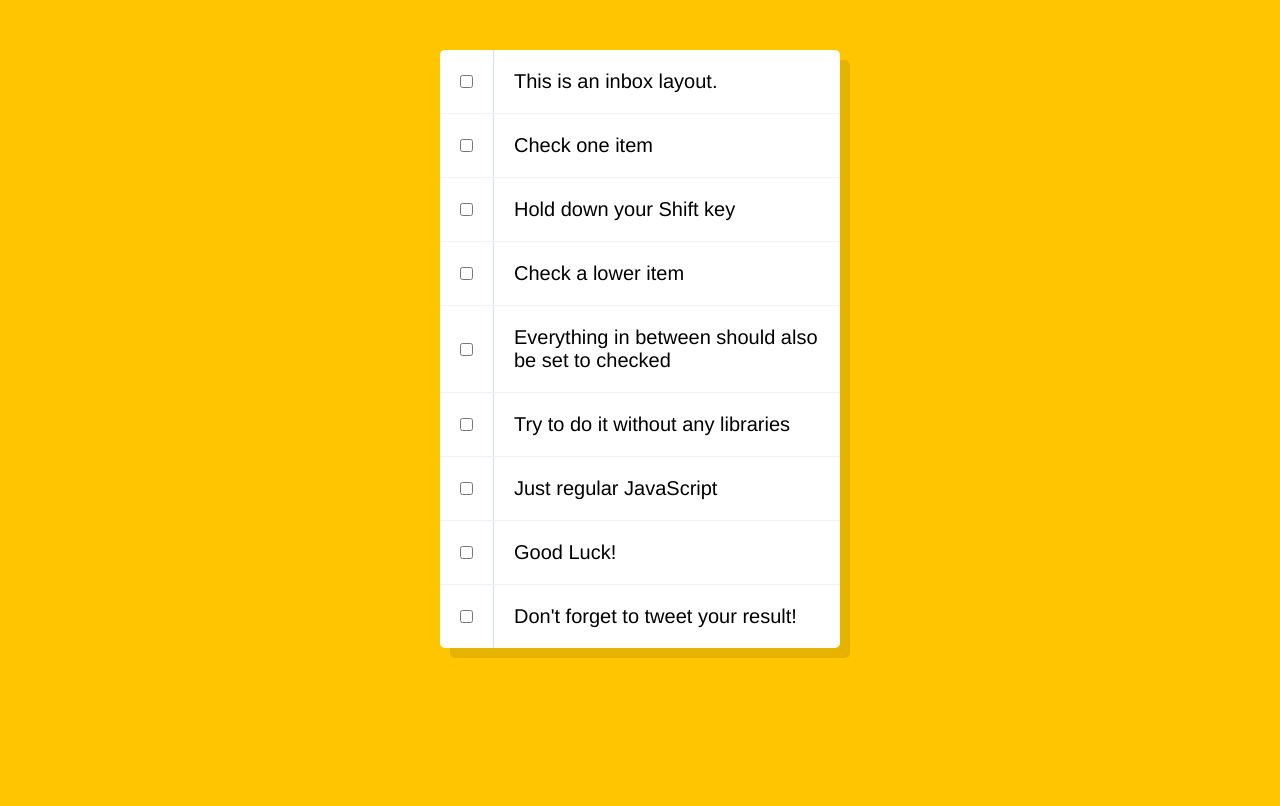
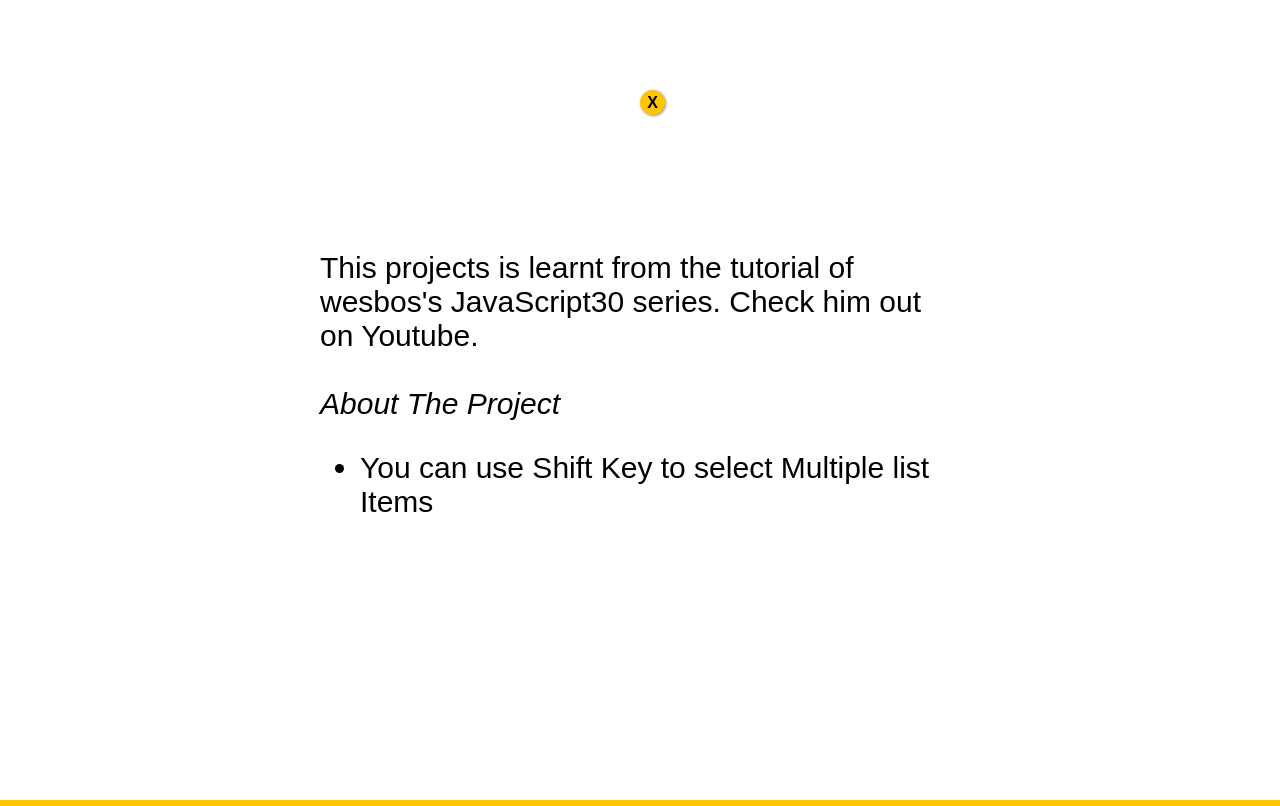
Before and after one commit to Coding-Algorithm/holdSiftKey-CheckBoxes, a plain HTML site: page index.html in a window 1280 px wide. Drawn offline with Linux system fonts and the light colour scheme.

Commit message:
Modification done

```diff
--- a/index.html
+++ b/index.html
@@ -6,6 +6,64 @@
   </head>
   <body>
     <style>
+      section{
+        position: fixed;
+        top: 0;
+        left: 0;
+        width: 100%;
+        height: 100vh;
+        background: white;
+        z-index: 1;
+        display: flex;
+        flex-direction: column;
+        align-items: center;
+        justify-content: center;
+        transition-duration: .5s;
+      }
+
+      section span{
+        position: absolute;
+        top: 10%;
+        left: 50%;
+        transform: translateX(50%);
+        width: 25px;
+        height: 25px;
+        margin-bottom: 100px;
+        display: flex;
+        align-items: center;
+        justify-content: center;
+        border-radius: 50%;
+        background:#ffc600;
+        box-shadow: 1px 1px 3px rgba(0, 0, 0, 0.431);
+        color: black;
+        font-weight: bold;
+        cursor: pointer;
+        animation: animate 1s ease infinite;
+        transition-duration: .5s;
+      }
+
+      section span:hover{
+        transform: scale(.9);
+      }
+
+      section article{
+        margin-top: -200px;
+        max-width: 30%;
+        border: none;
+        margin: 0 auto;
+        font-size: 15px;
+      }
+
+      @media (min-width : 600px){
+        section article{
+        margin-top: -200px;
+        max-width: 50%;
+        border: none;
+        margin: 0 auto;
+        font-size: 30px;
+      }
+      }
+
       html {
         font-family: sans-serif;
         background: #ffc600;
@@ -48,6 +106,60 @@
         font-weight: 200;
         border-left: 1px solid #d1e2ff;
       }
+
+      .follow{
+        width: 160px;
+        height: 100px;
+        margin: 0 auto;
+        padding: 5px;
+        border-radius: 50px;
+        box-sizing: border-box;
+        display: flex;
+        flex-direction: column;
+        align-items: center;
+        justify-content: center;
+      }
+
+      .follow span{
+        font-size: 18px;
+        font-weight: bold;
+
+      }
+
+      .link{
+        width: 100%;
+        height: 30px;
+        padding: 10px;
+        margin: 5px 0;
+        background: rgb(84 8 103);
+        display: flex;
+        align-items: center;
+        justify-content: center;
+        border-radius: 20px;
+        cursor: pointer;
+        animation: animate 2s linear infinite;
+      }
+
+      @keyframes animate{
+        0%{
+          transform: translateY(10px);
+        }
+
+        50%{
+          transform: translateY(0);
+        }
+
+        100%{
+          transform: translateY(10px);
+        }
+      }
+
+      .link a{
+        color: white;
+        text-decoration: none;
+        font-weight: bold;
+        letter-spacing: 1px;
+      }
     </style>
     <!--
    The following is a common layout you would see in an email client.
@@ -55,6 +167,25 @@
    When a user clicks a checkbox, holds Shift, and then clicks another checkbox a few rows down, all the checkboxes inbetween those two checkboxes should be checked.
 
   -->
+
+    <section class="info">
+      <span>
+        X
+      </span>
+
+      <article>
+        This projects is learnt from the tutorial of wesbos's JavaScript30 series.
+
+        Check him out on Youtube.
+        <br>
+        <br>
+        <em>About The Project</em>
+        <ul>
+          <li>You can use Shift Key to select Multiple list Items</li>
+        </ul>
+      </article>
+    </section>
+
     <div class="inbox">
       <div class="item">
         <input type="checkbox" />
@@ -94,7 +225,44 @@
       </div>
     </div>
 
+    <div class="follow">
+      <span>Coded By: </span> <a href="https://twitter.com/CodingAlgorithm"><div class="link"><a href="https://twitter.com/CodingAlgorithm">CodingAlgorithm</a></div></a>
+    </div>
+
     <script>
+      let checkboxes = document.querySelectorAll('input[type="checkbox"]');
+      let section = document.querySelector('section');
+      let button = document.querySelector('section span');
+      let index = 'z-index';
+
+      button.addEventListener('click', () => {
+        section.style.opacity = "0";
+        section.style.visibility = "hidden";
+      })
+
+      let lastChecked;
+
+        function fireUpdate(e){
+            let inBetween = false;
+          if(e.shiftKey && this.checked){
+            checkboxes.forEach(checkbox => {
+              if(checkbox == this || checkbox == lastChecked){
+                inBetween = !inBetween;
+              };
+
+              if(inBetween){
+                checkbox.checked = true;
+              };
+            })
+
+          };
+
+          lastChecked = this;
+        }
+
+      checkboxes.forEach(checkbox => {
+          checkbox.addEventListener('click', fireUpdate)
+      })
 
     </script>
   </body>
```
